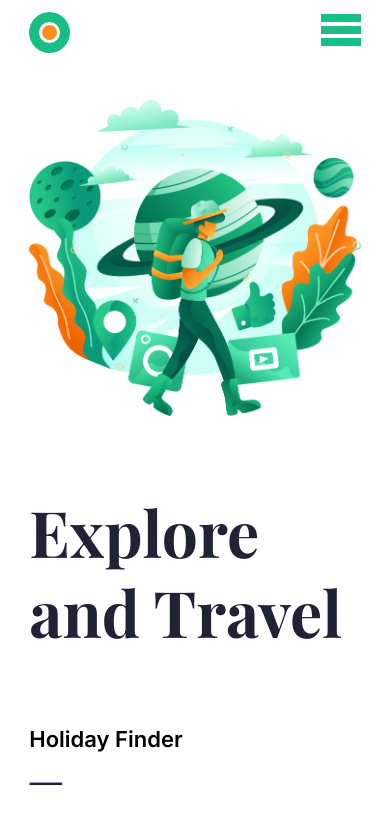
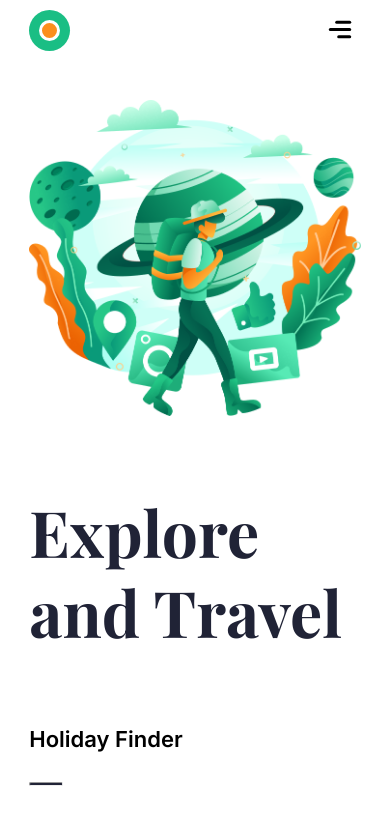
Before and after one commit to eynlanzer/thousand-sunny, a React (Create React App) app: page / in a window 390 px wide. Shown: the top 840 px of the page. Built offline with nearby package versions, Linux system fonts and the light colour scheme.

Commit message:
code cleaning + hamburger icon changed

```diff
--- a/src/App.js
+++ b/src/App.js
@@ -1,4 +1,4 @@
-import React, { useState } from 'react';
+import React from 'react';
 import Header from './comps/Header/Header'
 import Finder from './comps/Finder/Finder'
 import NewWay from './comps/NewWay/NewWay'
--- a/src/comps/Finder/_finder.scss
+++ b/src/comps/Finder/_finder.scss
@@ -49,16 +49,16 @@
     }
 
     &__dropdown{
-      margin-top: 48px;
       display: flex;
       flex-wrap: wrap;
+      margin-top: 48px;
       max-width: 471px;
       &__option{
-        cursor: pointer;
         --black: #4A4C53;
+        background-color: #fff;
         border-radius: 6px;
         border: 0.8px solid #AFB0B9;
-        background-color: #fff;
+        cursor: pointer;
         font-family: 'Inter';
         font-size: 15px;
         font-weight: 400;
@@ -73,9 +73,9 @@
   }
 
   &__img{
+    margin-top: 20px;
     max-height: 100%;
     max-width: 100%;
-    margin-top: 20px;
   }
 }
 
--- a/src/comps/Guides/_guides.scss
+++ b/src/comps/Guides/_guides.scss
@@ -2,12 +2,12 @@
   @include section-flex-config;
   @include container-config;
   flex-direction: column-reverse;
+  margin-bottom: 248px;
   margin-top: 167px;
-  margin-bottom: 248px;
   &__img{
+    margin-top: 20px;
     max-height: 100%;
     max-width: 100%;
-    margin-top: 20px;
   }
 
   &__content{
--- a/src/comps/Header/Header.js
+++ b/src/comps/Header/Header.js
@@ -8,18 +8,19 @@ const Header = () => {
   }
 
   return (
-    <div className="header fixed-top">
+    <div className="header fixedTop">
       <div className="logo">
         <div className="logo__center"></div>
       </div>
 
-      <div className="hamburger" onClick={toggler}>
+      <button className="hamburger" onClick={toggler} />
+      {/* <div className="hamburger" onClick={toggler}>
         <svg viewBox="0 0 100 80" width="40" height="40">
           <rect width="100" height="20"></rect>
           <rect y="30" width="100" height="20"></rect>
           <rect y="60" width="100" height="20"></rect>
         </svg>
-      </div>
+      </div> */}
 
       <ul className={isOpen ? "header__menu--open": "header__menu"}>
         <li className="header__menu__item" id="home"><a href="#">Home</a></li>
@@ -27,8 +28,8 @@ const Header = () => {
         <li className="header__menu__item"><a href="#">About</a></li>
         <li className="header__menu__item"><a href="#">Partner</a></li>
         <div className="header__btn">
-          <button className="header__btn__login">Login</button>
-          <button className="header__btn__register">Register</button>
+          <button className="header__btn--login">Login</button>
+          <button className="header__btn--register">Register</button>
         </div>
       </ul>
 
--- a/src/comps/Header/_header.scss
+++ b/src/comps/Header/_header.scss
@@ -7,47 +7,53 @@
   @include container-config;
   align-items: center;
   display: flex;
+  flex-wrap: wrap;
   justify-content: space-between;
-  flex-wrap: wrap;
   .hamburger {
-    margin-top: 10px;
-    rect{
-      fill: var(--green);
-    }
+    background-color: #fff;
+    background-image: url(../../assets/menu.svg);
+    border: 0;
+    height: 40px;
+    width: 40px;
+    margin-top: 8px;
+    // rect{
+    //   fill: var(--green);
+    // }
   }
 
   &__btn{
     display: flex;
     flex-wrap: wrap;
+    margin-top: 10px;
     width: 50%;
-    margin-top: 10px;
-    &__login{
+    &--login{
       background-color: #fff;
       color: var(--orange);
       margin-right: 20px;
       padding: 8px 46px;
       @include btn-config;
     }
-    &__register{
+    &--register{
       background-color: var(--orange);
       color: #fff;
+      margin-top: 10px;
       padding: 8px 36px;
       @include btn-config;
-      margin-top: 10px;
     }
   }
 
   &__menu{
+    align-items: center;
     display: none;
-    align-items: center;
     list-style: none;
     margin-top: 21px;
     padding-left: 0;
     &--open{
       list-style: none;
+      padding-left: 0;
       text-align: left;
-      padding-left: 0;
     }
+
 
     &__item a {
       color: var(--light-gray);
@@ -61,30 +67,26 @@
 }
 
 @media (max-width: 69.99em) {
-  .fixed-top{
+  .fixedTop{
+    background-color: #fff;
     position: fixed;
+    left: 0;
+    right: 0;
     top: 0;
-    right: 0;
-    left: 0;
     z-index: 2;
-    background-color: #fff;
   }
 }
 
 @media (min-width: 70em) {
   .header {
-    display: flex;
-    justify-content: space-between;
     &__menu{
       display: flex;
-      position: relative;
       &__item a {
-        margin-top: 0;
         margin-right: 18px;
       }
     }
     &__btn{
-      &__register{
+      &--register{
         margin-top: 0;
       }
     }
--- a/src/comps/Holidays/_holidays.scss
+++ b/src/comps/Holidays/_holidays.scss
@@ -3,8 +3,8 @@
   &__top{
     display: flex;
     justify-content: space-between;
+    margin-bottom: 54px;
     margin-top: 200px;
-    margin-bottom: 54px;
     &__title{
       @include section-title-config;
       max-width: 190px;
@@ -21,15 +21,15 @@
     figcaption{
       @include overlay-config;
       border-top-right-radius: 8px;
+      line-height: 10px;
       width: 110px;
-      line-height: 10px;
     }
     &__img{
       border-radius: 8px;
       height: 332px;
       width: 290px;
+      margin-top: 10px;
       object-fit: cover;
-      margin-top: 10px;
     }
     &__city{
       font-family: 'Inter';
@@ -38,7 +38,7 @@
       color: var(--black)
     }
     &__country{
-      font-family: Inter;
+      font-family: 'Inter';
       font-size: 15px;
       font-weight: 500;
       color: var(--gray);
@@ -57,7 +57,7 @@
     }
 
     &__pictures {
-      justify-content: space-between; // desktop
+      justify-content: space-between;
       &__img{
         margin-top: 0;
       }
--- a/src/comps/NewWay/_newway.scss
+++ b/src/comps/NewWay/_newway.scss
@@ -4,9 +4,9 @@
   flex-direction: column-reverse;
   margin-top: 286px;
   &__img{
+    margin-top: 20px;
     max-height: 100%;
     max-width: 100%;
-    margin-top: 20px;
   }
 
   &__content{
@@ -23,8 +23,8 @@
   }
   @media (min-width: 70em) {
     align-items: center;
+    flex-direction: row-reverse;
     justify-content: space-between;
-    flex-direction: row-reverse;
     &__img{
       margin-top: 0;
     }
--- a/src/comps/Testimonials/_testimonials.scss
+++ b/src/comps/Testimonials/_testimonials.scss
@@ -14,10 +14,10 @@
 
     &__text{
       font-family: 'Mulish';
+      font-size: 24px;
       font-weight: 400;
-      font-size: 24px;
+      margin-bottom: 40px;
       max-width: 450px;
-      margin-bottom: 40px;
     }
 
     &__reviewer{
@@ -50,20 +50,20 @@
     }
   }
   &__photo{
+    border-radius: 14px;
     height: 430px;
     width: 330px;
-    border-radius: 14px;
     object-fit: cover;
   }
   figcaption{
     @include overlay-config;
+    align-items: center;
     border-top-left-radius: 8px;
+    display: flex;
+    justify-content: space-evenly;
+    height: 60px;
+    width: 132px;
     right: 0;
-    width: 132px;
-    height: 60px;
-    display: flex;
-    align-items: center;
-    justify-content: space-evenly;
   }
   @media (min-width: 70em) {
     &__review{
--- a/src/comps/Trending/_trending.scss
+++ b/src/comps/Trending/_trending.scss
@@ -3,8 +3,8 @@
   &__top{
     display: flex;
     justify-content: space-between;
+    margin-bottom: 54px;
     margin-top: 200px;
-    margin-bottom: 54px;
     &__title{
       @include section-title-config;
       max-width: 190px;
@@ -19,38 +19,36 @@
     @include wrap-pictures-config;
 
     &__img{
+      border-top-left-radius: 8px;
+      border-top-right-radius: 8px;
       height: 250px;
       width: 270px;
-      border-top-right-radius: 8px;
-      border-top-left-radius: 8px;
-      object-fit: cover; //desktop
-      width: 300px; // desktop
     }
     &__figcaption{
+      --black: #000000;
       font-family: 'Inter';
       font-size: 19px;
       font-weight: 700;
       line-height: 30px;
       max-width: 270px;
-      --black: #000000;
     }
     &__smfigcaption{
+      color: var(--gray);
       font-family: 'Inter';
       font-size: 15px;
       font-weight: 400;
       line-height: 26px;
-      color: var(--gray);
       max-width: 266px;
     }
     &__readmore{
+      color: var(--orange);
+      cursor: pointer;
       font-family: 'Inter';
       font-size: 15px;
       font-weight: 600;
       line-height: 28px;
-      color: var(--orange);
+      margin-top: 23px;
       max-width: 266px;
-      margin-top: 23px;
-      cursor: pointer;
     }
     figcaption{
       text-align: left;
@@ -64,7 +62,11 @@
       }
     }
     &__pictures {
-      justify-content: space-between; // desktop
+      justify-content: space-between;
+      &__img{
+        object-fit: cover;
+        width: 300px;
+      }
     }
   }
 }
```
Also changed, not shown: src/assets/menu.svg (added).
